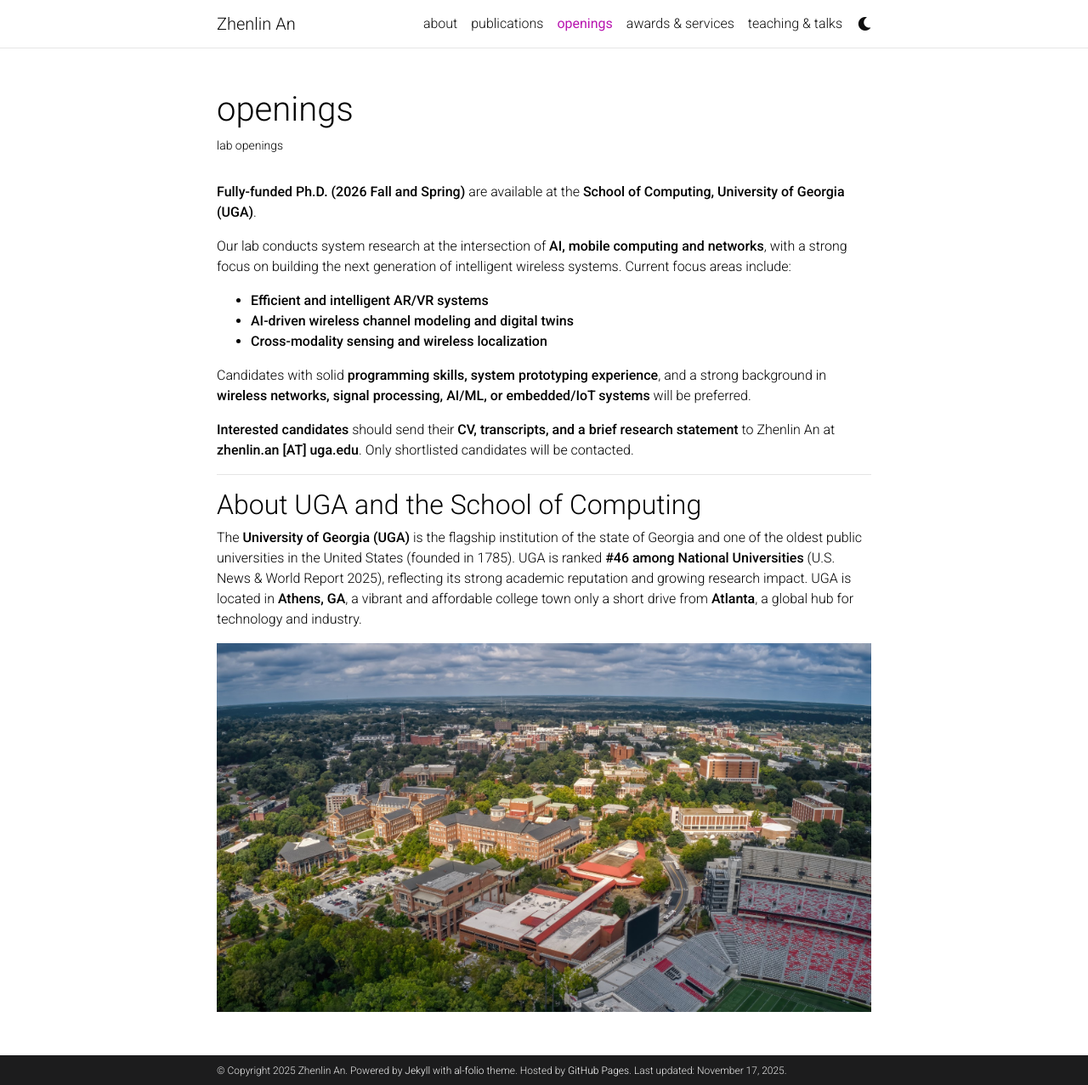
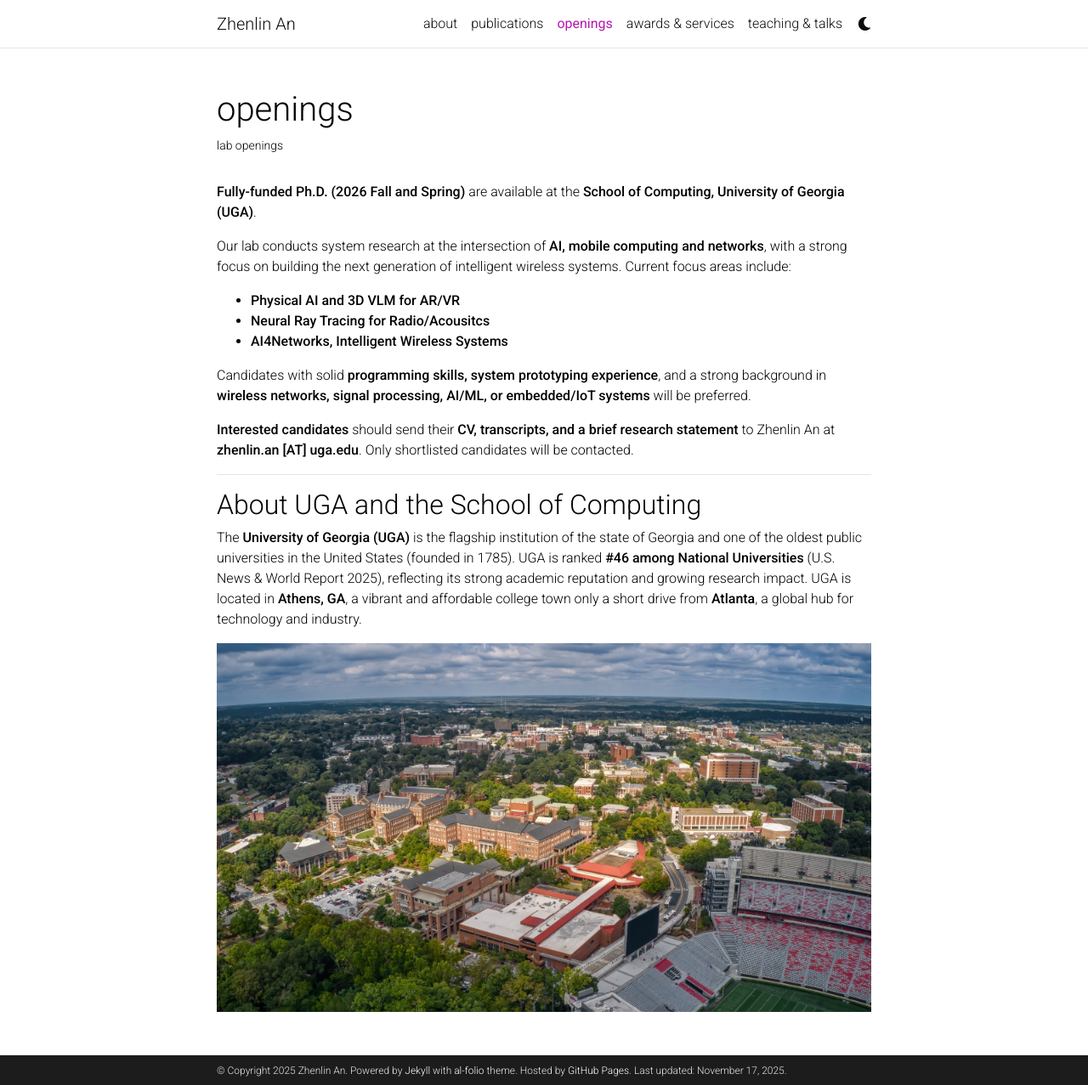
Before and after one commit to Anplus/anplus.github.io, a Jekyll site: the page built from _pages/openings.md, in a window 1280 px wide and 1277 px high. Shown: the whole window at 85% size. Built offline with Jekyll 4.4.1, drawn with Linux system fonts in a browser that asks for light colours; comment, search, counter and statistics services are not loaded; a style sheet for code colours, icons or effects is not loaded.

Commit message:
Revise research focus areas in openings.md
Updated focus areas for Ph.D. openings in AI and wireless systems.

```diff
--- a/_pages/openings.md
+++ b/_pages/openings.md
@@ -11,9 +11,9 @@ nav_order: 3
 
 Our lab conducts system research at the intersection of **AI, mobile computing and networks**, with a strong focus on building the next generation of intelligent wireless systems. Current focus areas include:
 
-- **Efficient and intelligent AR/VR systems**
-- **AI-driven wireless channel modeling and digital twins**
-- **Cross-modality sensing and wireless localization**
+- **Physical AI and 3D VLM for AR/VR**
+- **Neural Ray Tracing for Radio/Acousitcs**
+- **AI4Networks, Intelligent Wireless Systems**
 
 Candidates with solid **programming skills, system prototyping experience**, and a strong background in **wireless networks, signal processing, AI/ML, or embedded/IoT systems** will be preferred.
 
```
